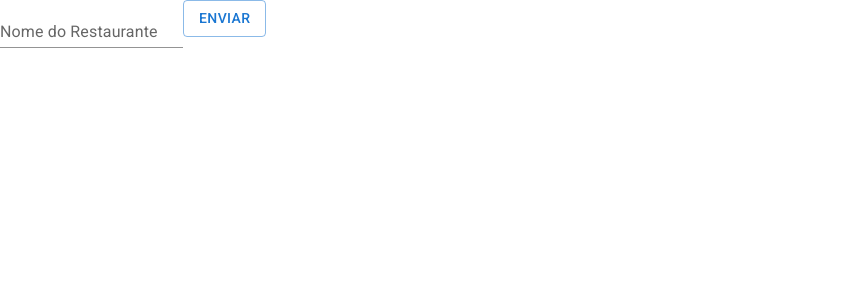
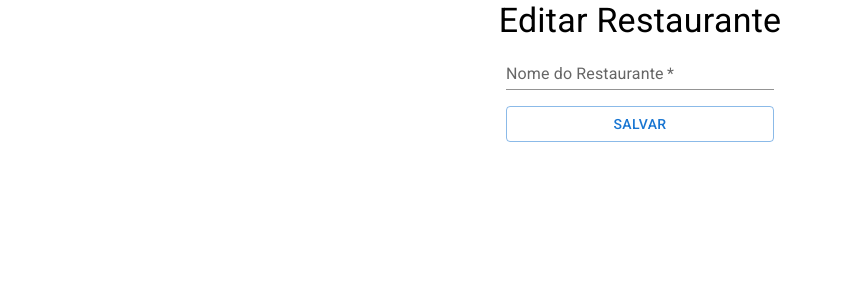
Before and after one commit to Melksedeque/alfood-cms, a React (Create React App) app: page /admin/restaurantes/1 in a window 1280 px wide. Shown: the top 300 px of the page, without its empty margins (0-842 px from the left). Built offline with nearby package versions, Linux system fonts and the light colour scheme; no server answers.

Commit message:
Estilo do componente de formulário

```diff
--- a/src/paginas/Administracao/Restaurantes/form.tsx
+++ b/src/paginas/Administracao/Restaurantes/form.tsx
@@ -1,8 +1,9 @@
-import { Button, TextField } from "@mui/material"
+import { Box, Button, TextField, Typography } from "@mui/material"
 import axios from "axios";
 import { useEffect, useState } from "react";
 import { useParams } from "react-router-dom";
 import IRestaurante from "../../../interfaces/IRestaurante";
+import { displayPartsToString } from "typescript";
 
 const FormularioRestaurante = () => {
     const params = useParams();
@@ -31,16 +32,30 @@
     }
 
     return (
-        <form onSubmit={aoSubmeterForm}>
+        <Box sx={{display:'flex', flexDirection:'column', alignItems:'center'}}>
+            <Typography component="h1" variant="h4">
+                {params.id ? 'Editar' : 'Cadastrar'} Restaurante
+            </Typography>
+            <Box component="form" onSubmit={aoSubmeterForm}>
                 <TextField
                     id="standard-basic"
                     label="Nome do Restaurante"
                     variant="standard"
                     value={nomeRestaurante}
                     onChange={event => setNomeRestaurante(event.target.value)}
+                    fullWidth
+                    required
                 />
-            <Button type="submit" variant="outlined">Enviar</Button>
-        </form>
+                <Button
+                    type="submit"
+                    variant="outlined"
+                    fullWidth
+                    sx={{marginTop: 2}}
+                >
+                    Salvar
+                </Button>
+            </Box>
+        </Box>
     )
 }
 
```
Lines whose indentation alone changed are shown as unchanged.
